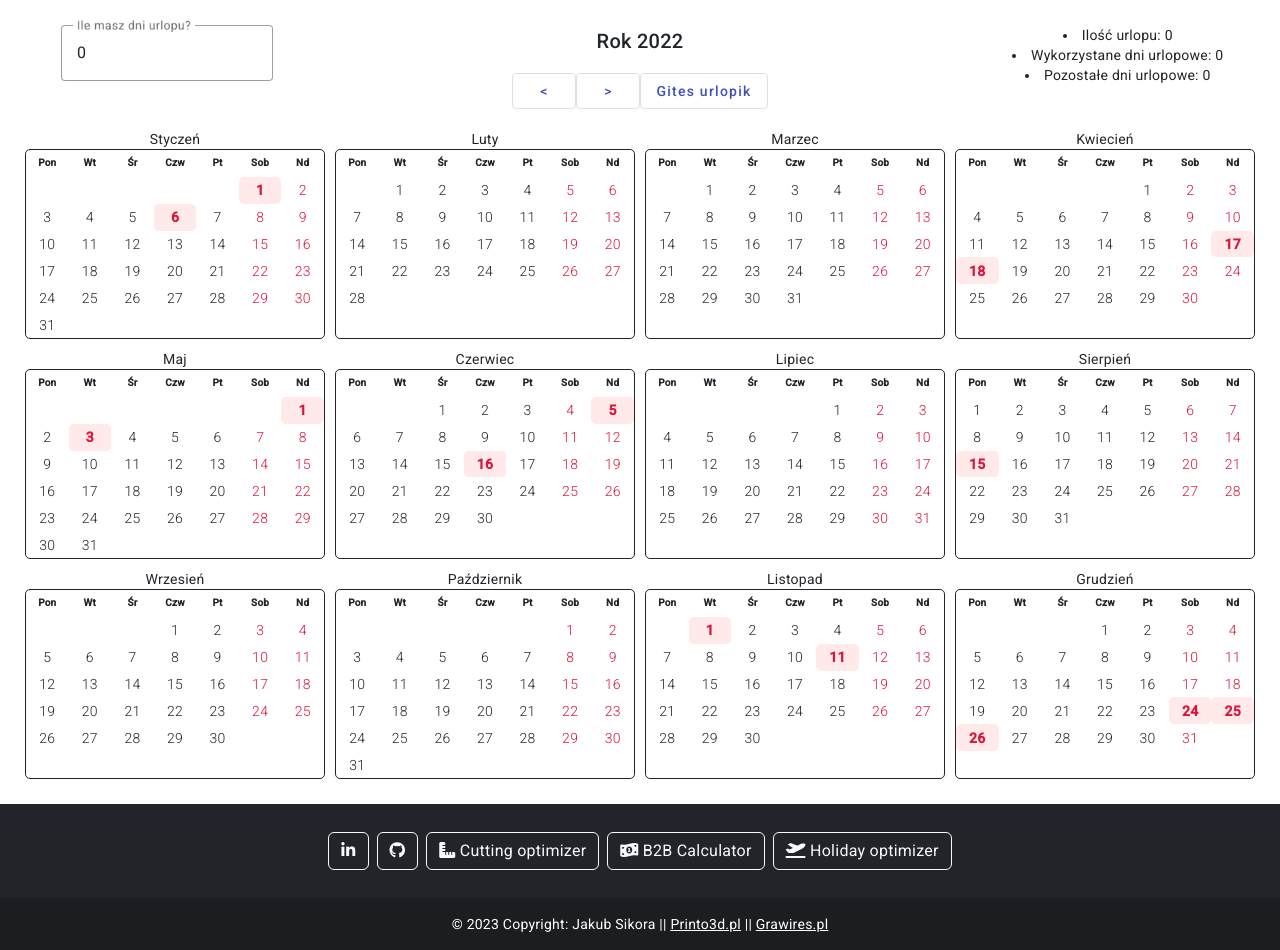
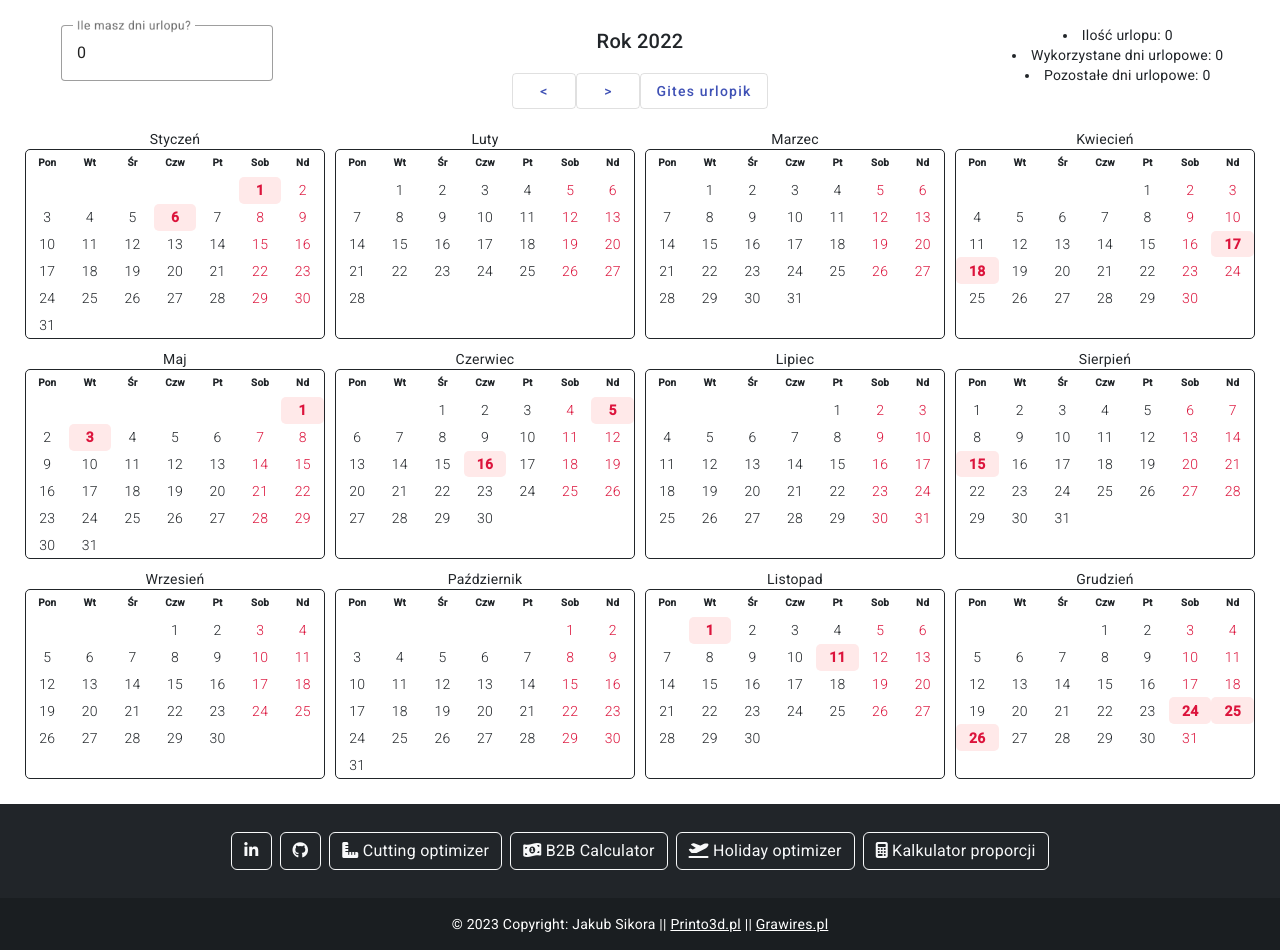
Before and after one commit to grawi-sikorsky/HolidayOptimizer, an Angular app: page / in a window 1280 px wide. Built offline with nearby package versions, Linux system fonts and the light colour scheme.

Commit message:
footer update

```diff
--- a/src/app/main-view/footer/footer.component.html
+++ b/src/app/main-view/footer/footer.component.html
@@ -26,6 +26,10 @@
       <a class="btn btn-outline-light btn-floating m-1" href="https://holidays.grawires.pl/" target="_blank" role="button">
         <i class="fa-solid fa-plane-departure"></i> Holiday optimizer
       </a>
+
+      <a class="btn btn-outline-light btn-floating m-1" href="https://proporcje.grawires.pl/" target="_blank" role="button">
+        <i class="fa-solid fa-calculator"></i> Kalkulator proporcji
+      </a>
       <!-- OTHER APPS -->
     </section>
     <!-- Section: Social media -->
```
